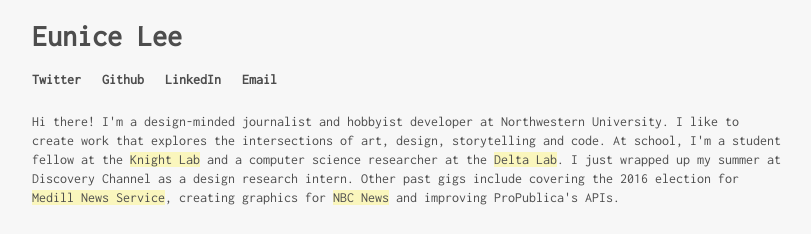
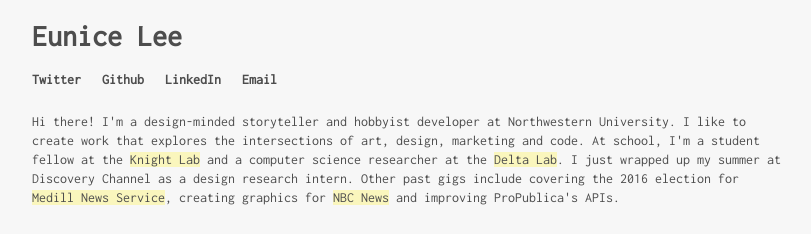
Before and after one commit to euniceylee/euniceylee.github.io, a plain HTML site: page index.html in a window 1280 px wide. Shown: the top 234 px of the page, without its empty margins (233-1044 px from the left). Drawn offline with Linux system fonts and the light colour scheme.

Commit message:
bio update

```diff
--- a/index.html
+++ b/index.html
@@ -26,7 +26,7 @@
           </ul>
         </nav>
         <br>
-          <p class="description">Hi there! I'm a design-minded journalist and hobbyist developer at Northwestern University. I like to create work that explores the intersections of art, design, storytelling and code. At school, I'm a student fellow at the <a href="https://www.knightlab.northwestern.edu/" target="_blank">Knight Lab</a> and a computer science researcher at the <a href="http://dtr.northwestern.edu/">Delta Lab</a>. I just wrapped up my summer at Discovery Channel as a design research intern. Other past gigs include covering the 2016 election for <a href="http://medillonthehill.medill.northwestern.edu/author/elee/" target="_blank"> Medill News Service</a>, creating graphics for <a href="www.nbcnews.com" target="_blank">NBC News</a> and improving ProPublica's APIs. </p>
+          <p class="description">Hi there! I'm a design-minded storyteller and hobbyist developer at Northwestern University. I like to create work that explores the intersections of art, design, marketing and code. At school, I'm a student fellow at the <a href="https://www.knightlab.northwestern.edu/" target="_blank">Knight Lab</a> and a computer science researcher at the <a href="http://dtr.northwestern.edu/">Delta Lab</a>. I just wrapped up my summer at Discovery Channel as a design research intern. Other past gigs include covering the 2016 election for <a href="http://medillonthehill.medill.northwestern.edu/author/elee/" target="_blank"> Medill News Service</a>, creating graphics for <a href="www.nbcnews.com" target="_blank">NBC News</a> and improving ProPublica's APIs. </p>
     </div>
     <div id="words-row">
         <h2>Favorite Words</h2>
```
